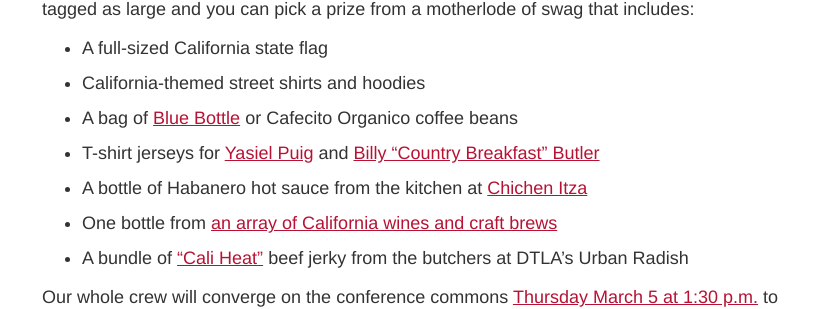
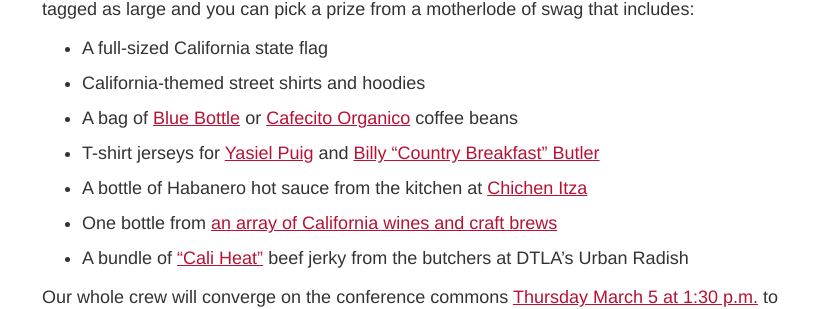
Before and after one commit to palewire/californiacivicdata.org, a Jekyll site: the page built from _posts/2015-02-26-code-rush.markdown, in a window 1280 px wide. Shown: the part 1112-1421 px from the top of the page, without its empty margins (223-1056 px from the left). Built offline with Jekyll 4.4.1, drawn with Linux system fonts in a browser that asks for light colours; some of the changed lines change nothing that is shown.

Commit message:
Added @emamd photo

```diff
--- a/_posts/2015-02-26-code-rush.markdown
+++ b/_posts/2015-02-26-code-rush.markdown
@@ -27,7 +27,7 @@
 
 * A full-sized California state flag
 * California-themed street shirts and hoodies
-* A bag of [Blue Bottle](https://bluebottlecoffee.com/) or Cafecito Organico coffee beans
+* A bag of [Blue Bottle](https://bluebottlecoffee.com/) or [Cafecito Organico](https://instagram.com/p/z0jfHfAfUT/) coffee beans
 * T-shirt jerseys for [Yasiel Puig](https://www.youtube.com/watch?v=lHQ7FwJQtN8) and [Billy "Country Breakfast" Butler](http://mlbfancave.mlb.com/fancave/blog/article.jsp?content=article&content_id=97702752)
 * A bottle of Habanero hot sauce from the kitchen at [Chichen Itza](http://www.yelp.com/biz/chichen-itza-restaurant-los-angeles)
 * One bottle from [an array of California wines and craft brews](https://twitter.com/aboutaaron/status/572606754447486977)
```
